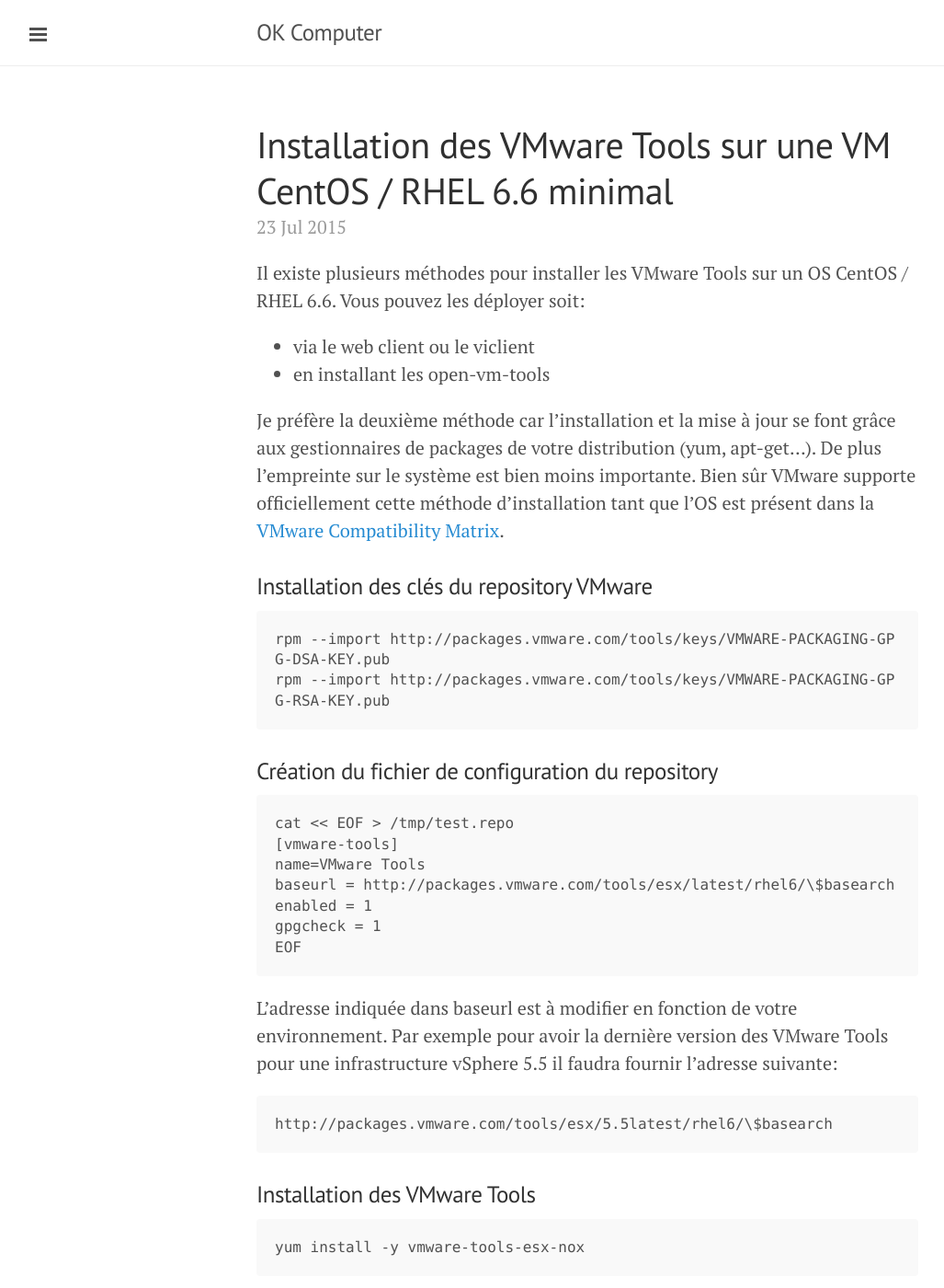
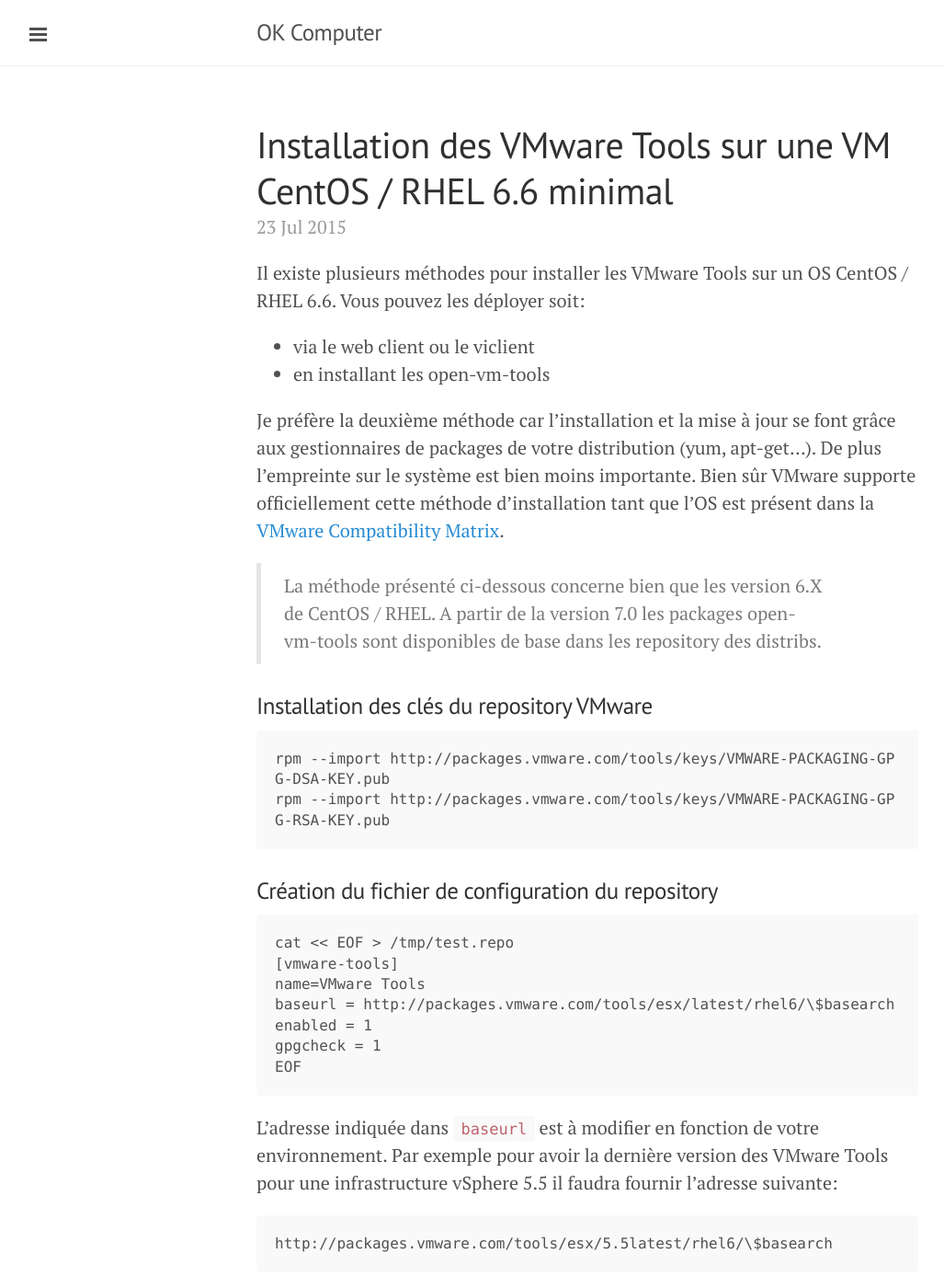
Before and after one commit to equelin/equelin.github.io, a Jekyll site: the page built from _posts/2015-07-23-CentOS-RHEL-6-VMware-Tools-Installation.md, in a window 1280 px wide and 1400 px high. Shown: the whole window at 92% size, without its empty margins (1-1028 px from the left). Built offline with Jekyll 4.4.1, drawn with Linux system fonts in a browser that asks for light colours; nearby versions of some CDN libraries; Markdown is read by kramdown in place of the engine named in the settings; comment, search, counter and statistics services are not loaded.

Commit message:
Ajout infos CentOS 7.X

````diff
--- a/_posts/2015-07-23-CentOS-RHEL-6-VMware-Tools-Installation.md
+++ b/_posts/2015-07-23-CentOS-RHEL-6-VMware-Tools-Installation.md
@@ -10,6 +10,8 @@
 - en installant les open-vm-tools
 
 Je préfère la deuxième méthode car l'installation et la mise à jour se font grâce aux gestionnaires de packages de votre distribution (yum, apt-get...). De plus l'empreinte sur le système est bien moins importante. Bien sûr VMware supporte officiellement cette méthode d'installation tant que l'OS est présent dans la [VMware Compatibility Matrix](http://www.vmware.com/resources/compatibility/search.php?deviceCategory=guestos).
+
+> La méthode présenté ci-dessous concerne bien que les version 6.X de CentOS / RHEL. A partir de la version 7.0 les packages open-vm-tools sont disponibles de base dans les repository des distribs.
 
 ### Installation des clés du repository VMware
 
@@ -30,7 +32,7 @@
 EOF
 ```
 
-L'adresse indiquée dans baseurl est à modifier en fonction de votre environnement. Par exemple pour avoir la dernière version des VMware Tools pour une infrastructure vSphere 5.5 il faudra fournir l'adresse suivante:
+L'adresse indiquée dans `baseurl` est à modifier en fonction de votre environnement. Par exemple pour avoir la dernière version des VMware Tools pour une infrastructure vSphere 5.5 il faudra fournir l'adresse suivante:
 
 ```
 http://packages.vmware.com/tools/esx/5.5latest/rhel6/\$basearch
````
